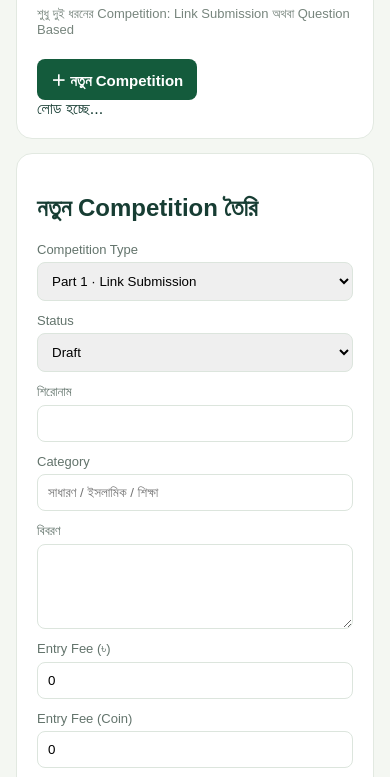
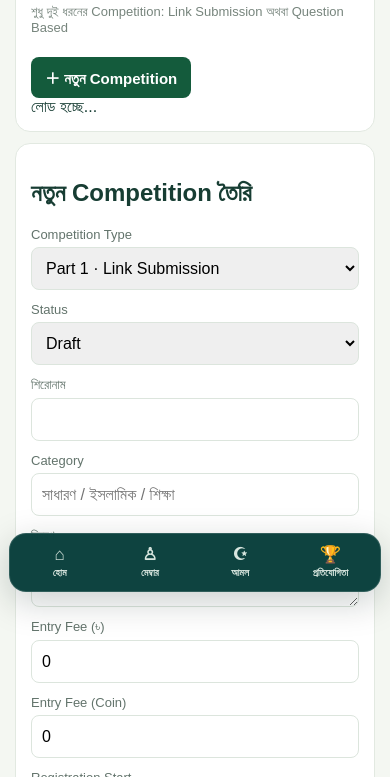
Before and after one commit to uaman4689-Dev/sukun-medha, a website: page admin/competition-manager.html in a window 390 px wide. Shown: the part 245-1022 px from the top of the page. Drawn offline with Linux system fonts and the light colour scheme; no server answers; sample sign-in values are in the browser's storage.

Commit message:
Enable mobile app experience on admin/competition-manager.html

```diff
--- a/admin/competition-manager.html
+++ b/admin/competition-manager.html
@@ -1,4 +1,4 @@
-<!doctype html><html lang="bn"><head><meta charset="utf-8"><meta name="viewport" content="width=device-width,initial-scale=1"><title>Competition Manager · SUKUN MEDHA</title><link rel="stylesheet" href="/style.css"><style>
+<!doctype html><html lang="bn"><head><link rel="manifest" href="/manifest.webmanifest"><meta name="theme-color" content="#073d3a"><meta charset="utf-8"><meta name="viewport" content="width=device-width,initial-scale=1"><title>Competition Manager · SUKUN MEDHA</title><link rel="stylesheet" href="/style.css"><style>
 body{background:#f4f7f2;color:#173d33}.wrap{max-width:1180px;margin:24px auto;padding:0 16px}.panel{background:#fff;border:1px solid #e2e9e1;border-radius:16px;padding:20px;margin:14px 0}.grid{display:grid;grid-template-columns:1fr 1fr;gap:12px}.wide{grid-column:1/-1}label{display:grid;gap:5px;font-size:13px;color:#63746c}input,select,textarea{width:100%;padding:10px;border:1px solid #dce5dd;border-radius:8px;font:14px inherit}textarea{min-height:85px}.btn{background:#145b3c;color:white;border:0;border-radius:8px;padding:10px 14px;cursor:pointer}.soft{background:#edf4ee;color:#145b3c}.danger{background:#fff0ef;color:#a43c34}.row{display:flex;gap:9px;align-items:center;flex-wrap:wrap}.record,.sub{border:1px solid #e5ebe4;border-radius:11px;padding:13px;margin:9px 0}.muted{color:#77857d;font-size:13px}.hidden{display:none!important}.pill{display:inline-block;padding:4px 8px;background:#edf4ee;border-radius:20px;font-size:12px}@media(max-width:650px){.grid{grid-template-columns:1fr}.wide{grid-column:auto}}
 </style></head><body><header class="site-header"><div class="container nav-wrap"><a class="brand" href="/"><span class="brand-mark">SM</span><span><b>SUKUN MEDHA</b><small>COMPETITION MANAGER</small></span></a><a href="/admin/content">Content Studio ↗</a></div></header><main class="wrap">
 <section class="panel"><div class="row" style="justify-content:space-between"><div><h1>Competition Manager</h1><p class="muted">শুধু দুই ধরনের Competition: Link Submission অথবা Question Based</p></div><button class="btn" id="newComp">＋ নতুন Competition</button></div><div id="compList">লোড হচ্ছে...</div></section>
@@ -8,4 +8,4 @@ body{background:#f4f7f2;color:#173d33}.wrap{max-width:1180px;margin:24px auto;pa
 <div id="questionFields" class="wide hidden"><h3>Part 2 · Exam Setup</h3><label>Result পদ্ধতি<select name="resultMode"><option value="score">Answer Sheet মূল্যায়ন করে Rank</option><option value="spin">Admin চাইলে Spin Result</option></select></label><label>পরীক্ষার আগে নির্দেশনা<textarea name="instructions" placeholder="পরীক্ষার নিয়ম, সতর্কতা ও নির্দেশনা"></textarea></label><label>পরীক্ষার সময় (মিনিট)<input name="durationMinutes" type="number" min="1" max="240" value="30"></label><div id="questions"></div><button type="button" class="btn soft" id="addQuestion">＋ প্রশ্ন যোগ করুন</button></div>
 <div class="wide row"><button class="btn" type="submit">Competition Save করুন</button><button class="btn soft" type="button" id="resetForm">Reset</button><span id="formMsg" class="muted"></span></div></form></section>
 <section class="panel"><h2>Participant Review & Result</h2><label>Competition নির্বাচন<select id="manageSelect"></select></label><div id="manageArea" class="muted">Competition নির্বাচন করুন।</div></section>
-</main><script src="/admin/competition-manager.js"></script></body></html>
+</main><script src="/admin/competition-manager.js"></script><script src="/pwa.js"></script></body></html>
```
